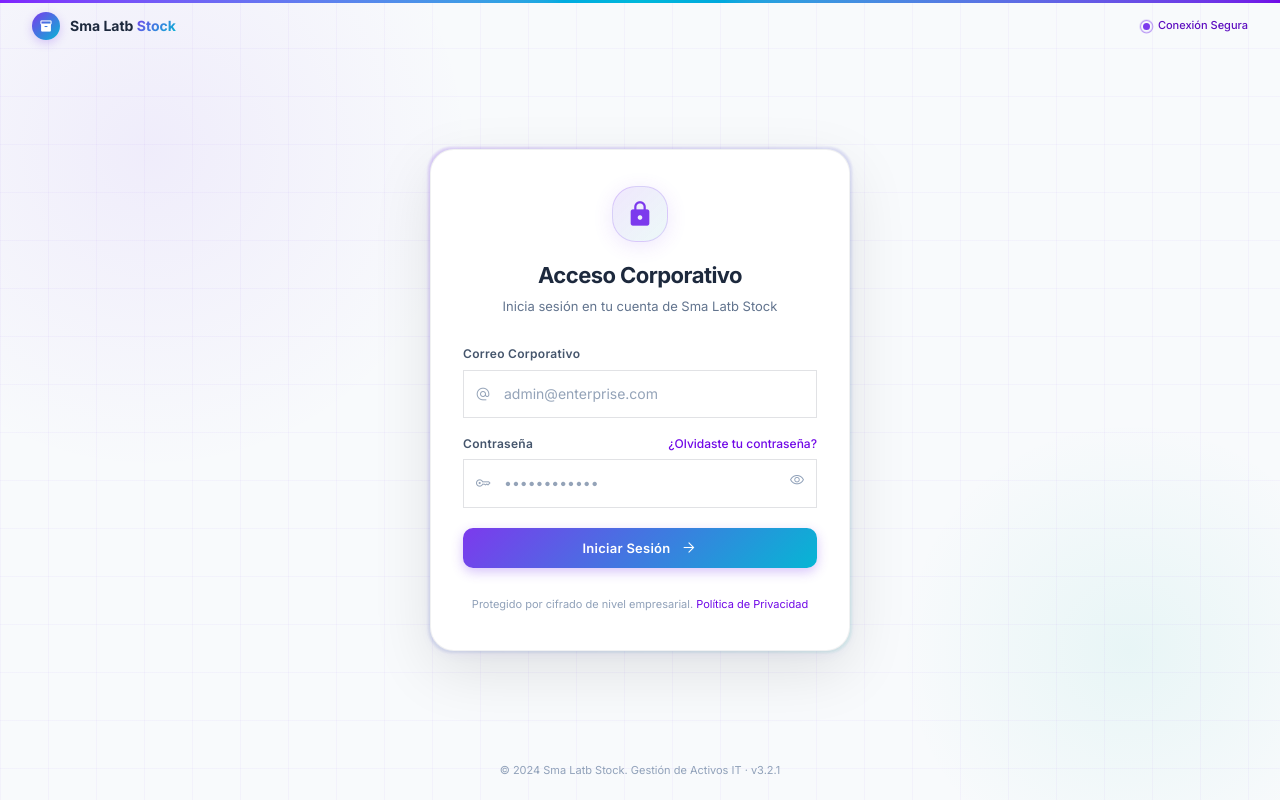
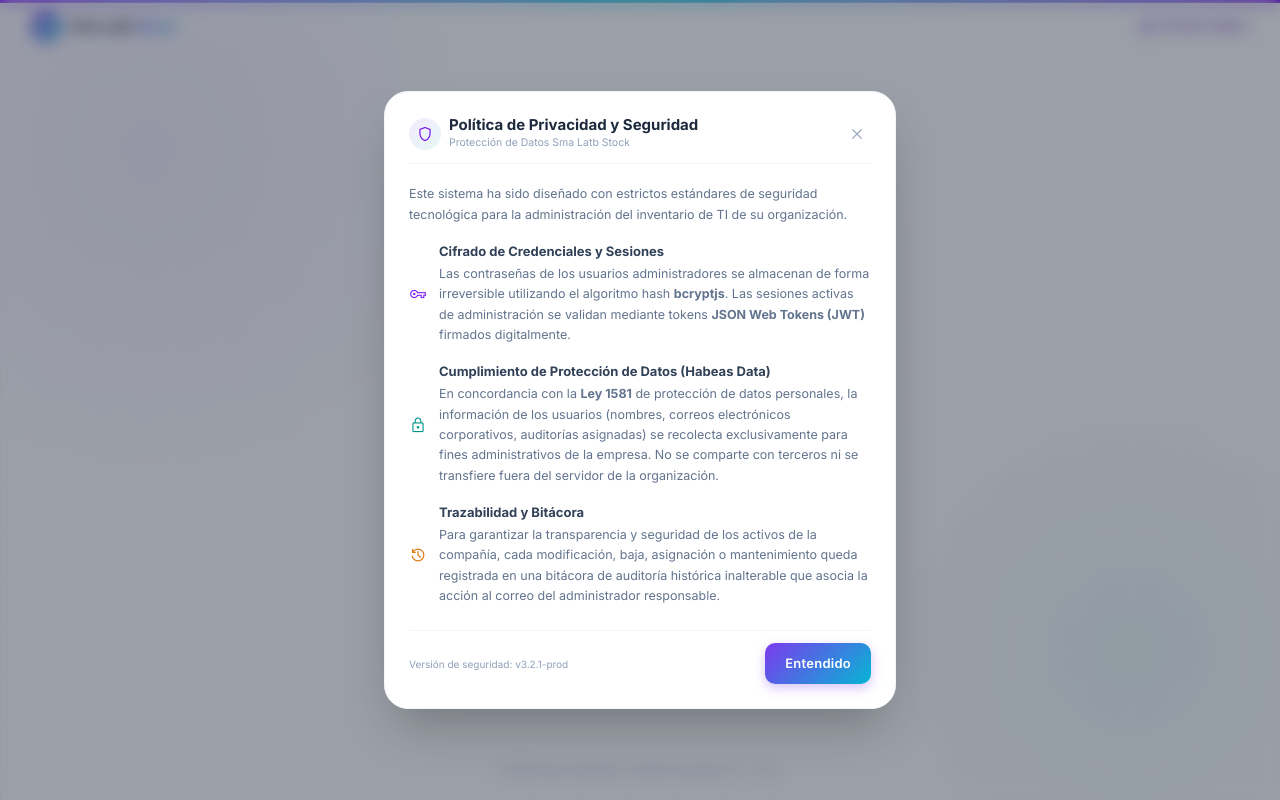
Before and after one commit to adsotareas-ship-it/stock-mr, a React (Vite) app: page /login in a window 1280 px wide. Both pictures are taken after a click on the element "Política de Privacidad". Built offline with nearby package versions, Linux system fonts and the light colour scheme.

Commit message:
feat: implement interactive privacy and security policy modal on Login page

```diff
--- a/src/pages/Login.jsx
+++ b/src/pages/Login.jsx
@@ -9,6 +9,7 @@ export default function Login() {
   const [showPwd, setShowPwd] = useState(false);
   const [isLoading, setIsLoading] = useState(false);
   const [error, setError] = useState('');
+  const [showPrivacyModal, setShowPrivacyModal] = useState(false);
 
   const handleSubmit = async (e) => {
     e.preventDefault();
@@ -203,10 +204,102 @@ export default function Login() {
 
           <p className="text-center text-[11px] text-slate-400">
             Protegido por cifrado de nivel empresarial.{' '}
-            <span className="text-violet-700 hover:text-violet-800 cursor-pointer transition-colors">Política de Privacidad</span>
+            <span
+              onClick={() => setShowPrivacyModal(true)}
+              className="text-violet-700 hover:text-violet-800 cursor-pointer font-medium underline underline-offset-2 transition-colors"
+            >
+              Política de Privacidad
+            </span>
           </p>
         </div>
       </div>
+
+      {/* Privacy and Security Modal */}
+      {showPrivacyModal && (
+        <div
+          className="fixed inset-0 z-50 flex items-center justify-center p-4 animate-fade-in"
+          style={{ backgroundColor: 'rgba(15, 23, 42, 0.4)', backdropFilter: 'blur(8px)' }}
+        >
+          {/* Modal Content Card */}
+          <div
+            className="relative w-full max-w-lg rounded-2xl bg-white p-6 shadow-2xl border border-slate-100 flex flex-col gap-5 animate-scale-up"
+            style={{ maxHeight: '90vh', overflowY: 'auto' }}
+          >
+            {/* Header */}
+            <div className="flex items-center justify-between pb-3" style={{ borderBottom: '1px solid #f1f5f9' }}>
+              <div className="flex items-center gap-2">
+                <div
+                  className="w-8 h-8 rounded-lg flex items-center justify-center"
+                  style={{ background: 'linear-gradient(135deg, rgba(124, 58, 237, 0.1) 0%, rgba(20, 184, 166, 0.1) 100%)' }}
+                >
+                  <span className="material-symbols-outlined font-bold text-violet-700" style={{ fontSize: '18px' }}>shield</span>
+                </div>
+                <div>
+                  <h3 className="text-[15px] font-bold text-slate-800 leading-tight">Política de Privacidad y Seguridad</h3>
+                  <p className="text-[10.5px] text-slate-400">Protección de Datos Sma Latb Stock</p>
+                </div>
+              </div>
+              <button
+                onClick={() => setShowPrivacyModal(false)}
+                className="w-7 h-7 rounded-lg flex items-center justify-center text-slate-400 hover:text-slate-600 hover:bg-slate-50 transition-all"
+              >
+                <span className="material-symbols-outlined" style={{ fontSize: '18px' }}>close</span>
+              </button>
+            </div>
+
+            {/* Info Body */}
+            <div className="flex flex-col gap-4 text-[12.5px] text-slate-500 leading-relaxed">
+              <p>
+                Este sistema ha sido diseñado con estrictos estándares de seguridad tecnológica para la administración del inventario de TI de su organización.
+              </p>
+
+              {/* Point 1: Encryption */}
+              <div className="flex gap-3">
+                <span className="material-symbols-outlined text-violet-600 mt-0.5 flex-shrink-0" style={{ fontSize: '18px' }}>vpn_key</span>
+                <div>
+                  <h4 className="font-bold text-slate-700 text-[13px] mb-0.5">Cifrado de Credenciales y Sesiones</h4>
+                  <p>
+                    Las contraseñas de los usuarios administradores se almacenan de forma irreversible utilizando el algoritmo hash <strong>bcryptjs</strong>. Las sesiones activas de administración se validan mediante tokens <strong>JSON Web Tokens (JWT)</strong> firmados digitalmente.
+                  </p>
+                </div>
+              </div>
+
+              {/* Point 2: Data Protection */}
+              <div className="flex gap-3">
+                <span className="material-symbols-outlined text-teal-600 mt-0.5 flex-shrink-0" style={{ fontSize: '18px' }}>lock</span>
+                <div>
+                  <h4 className="font-bold text-slate-700 text-[13px] mb-0.5">Cumplimiento de Protección de Datos (Habeas Data)</h4>
+                  <p>
+                    En concordancia con la <strong>Ley 1581</strong> de protección de datos personales, la información de los usuarios (nombres, correos electrónicos corporativos, auditorías asignadas) se recolecta exclusivamente para fines administrativos de la empresa. No se comparte con terceros ni se transfiere fuera del servidor de la organización.
+                  </p>
+                </div>
+              </div>
+
+              {/* Point 3: Log Audits */}
+              <div className="flex gap-3">
+                <span className="material-symbols-outlined text-amber-600 mt-0.5 flex-shrink-0" style={{ fontSize: '18px' }}>history</span>
+                <div>
+                  <h4 className="font-bold text-slate-700 text-[13px] mb-0.5">Trazabilidad y Bitácora</h4>
+                  <p>
+                    Para garantizar la transparencia y seguridad de los activos de la compañía, cada modificación, baja, asignación o mantenimiento queda registrada en una bitácora de auditoría histórica inalterable que asocia la acción al correo del administrador responsable.
+                  </p>
+                </div>
+              </div>
+            </div>
+
+            {/* Footer / Accept button */}
+            <div className="flex items-center justify-between pt-3 mt-1" style={{ borderTop: '1px solid #f1f5f9' }}>
+              <span className="text-[10px] text-slate-400">Versión de seguridad: v3.2.1-prod</span>
+              <button
+                onClick={() => setShowPrivacyModal(false)}
+                className="btn-electric py-1.5 px-4 text-[12px] font-semibold"
+              >
+                Entendido
+              </button>
+            </div>
+          </div>
+        </div>
+      )}
 
       <div className="absolute bottom-5 left-0 right-0 text-center text-[11px] text-slate-400">
         © 2024 Sma Latb Stock. Gestión de Activos IT · v3.2.1
```
